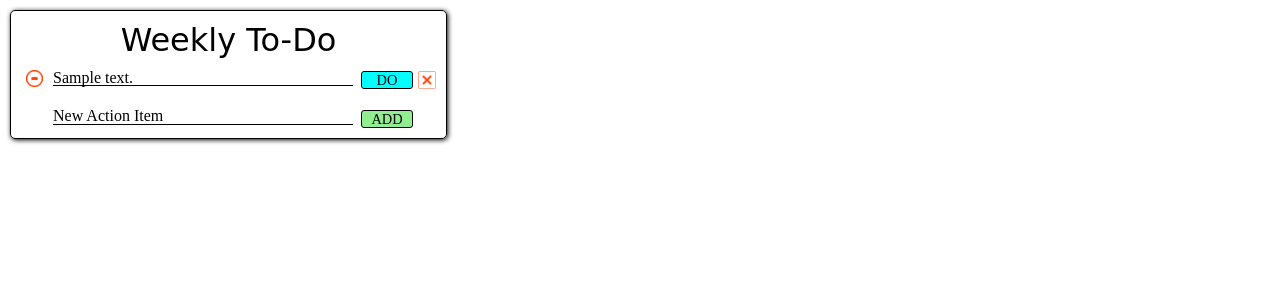
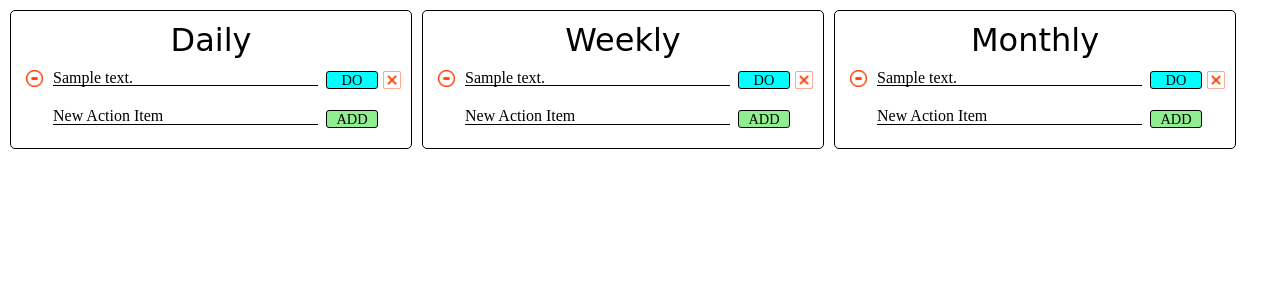
Before and after one commit to okamitb/yet-another-todolist, a Django app: template ToDoSite/todo/templates/todo/index.html in a window 1280 px wide. Shown: the top 300 px of the page. Run offline with Django 3.2, Linux system fonts and the light colour scheme; the template is opened without the code that fills it: most values are stand-ins (such as "Sample title", 1, 10 or a date in 2020).

Commit message:
Not perfect, but some major improvements.  Added two new lists (3 total) for daily, weekly, and monthly tasks.  Also implemented rudimentary authentication system that currently gets the job done.

```diff
--- a/ToDoSite/ToDoSite/settings.py
+++ b/ToDoSite/ToDoSite/settings.py
@@ -126,3 +126,5 @@ STATIC_URL = 'static/'
 # https://docs.djangoproject.com/en/4.1/ref/settings/#default-auto-field
 
 DEFAULT_AUTO_FIELD = 'django.db.models.BigAutoField'
+
+LOGIN_URL = "login"
--- a/ToDoSite/todo/static/todo/style.css
+++ b/ToDoSite/todo/static/todo/style.css
@@ -7,14 +7,16 @@ body {
     margin: 10px;
 }
 
-#list-container {
+.list-container {
     border: 1px solid black;
     border-radius: 5px;
-    box-shadow: 1px 1px 5px;
-    width: 435px;
+    width: 400px;
+    padding-bottom: 10px;
+    float: left;
+    margin-right: 10px;
 }
 
-#weekly_title {
+.list_title {
     margin-top: 10px;
     width: 100%;
     text-align: center;
@@ -22,14 +24,14 @@ body {
     font-size: 200%;
 }
 
-.action-item-container, .empty-action-item-container {
+.task-container, .empty-task-container {
     padding: 5px 10px 5px 10px;
     margin: 5px;
-    width: 410px;
+    width: 375px;
     overflow: auto;
 }
 
-.empty-action-item-container {
+.empty-task-container {
     padding-left: 37px;
 }
 
@@ -48,10 +50,10 @@ input {
   all: unset;
 }
 
-.action-item-input, .action-item-text {
+.task-input, .task-text {
     height: 16px;
     margin-bottom: 1px;
-    width: 300px;
+    width: 265px;
     float: left;
     border-bottom: 1px solid black;
 }
--- a/ToDoSite/todo/templates/todo/index.html
+++ b/ToDoSite/todo/templates/todo/index.html
@@ -1,47 +1,141 @@
 {% extends "todo/base.html" %}
 {% load static %}
 {% block content %}
-    <div id="list-container">
-        <div id="weekly_title">
-            Weekly To-Do
+    <div class="list-container">
+        <div class="list_title">
+            Daily
         </div>
-        {% if list %}
-        {% for ActionItem in list %}
-        <div class="action-item-container">
-            {% if ActionItem.completed %}
+        {% if daily_list %}
+        {% for Task in daily_list %}
+        <div class="task-container">
+            {% if Task.completed %}
             <div class="completeness-image-container">
                 <img class="completeness_icon" src="{% static 'todo/completed.png' %}" alt="Completed"/>
             </div>
-            <div class="action-item-text">
-                <del>{{ ActionItem.text }}</del>
+            <div class="task-text">
+                <del>{{ Task.text }}</del>
             </div>
-            <div class="delete_button" onclick="location.href='{% url "delete-action-item" ActionItem.id %}'">
+            <div class="delete_button" onclick="location.href='{% url "delete-task" Task.id %}'">
                 <img class="delete_icon" src="{% static 'todo/delete.png' %}" alt="Delete"/>
             </div>
             <div class="transition_button_container">
-                <div class="transition_button" onclick="location.href='{% url "swap-status" ActionItem.id %}'">UNDO</div>
+                <div class="transition_button" onclick="location.href='{% url "swap-status" Task.id %}'">UNDO</div>
             </div>
             {% else %}
             <div class="completeness-image-container">
                 <img class="completeness_icon" src="{% static 'todo/incomplete.png' %}" alt="Incomplete"/>
             </div>
-            <div class="action-item-text">
-                {{ ActionItem.text }}
+            <div class="task-text">
+                {{ Task.text }}
             </div>
-            <div class="delete_button" onclick="location.href='{% url "delete-action-item" ActionItem.id %}'">
+            <div class="delete_button" onclick="location.href='{% url "delete-task" Task.id %}'">
                 <img class="delete_icon" src="{% static 'todo/delete.png' %}" alt="Delete" />
             </div>
             <div class="transition_button_container">
-                <div class="transition_button" onclick="location.href='{% url "swap-status" ActionItem.id %}'">DO</div>
+                <div class="transition_button" onclick="location.href='{% url "swap-status" Task.id %}'">DO</div>
             </div>
         {% endif %}
         </div>
         {% empty %}
         {% endfor %}
         {% endif %}
-        <div class="empty-action-item-container">
-            <form id="new-action-item-form" action="/add-action-item" method="POST">
-                <input class="action-item-input" type="text" name="action-item-text" value="New Action Item">
+        <div class="empty-task-container">
+            <form id="new-task-form" action="/add-task/D" method="POST">
+                <input class="task-input" type="text" name="task-text" value="New Action Item">
+                <div class="generic_button_container">
+                    <input type="submit" class="add_button" value="ADD">
+                </div>
+            </form>
+        </div>
+    </div>
+    <div class="list-container">
+        <div class="list_title">
+            Weekly
+        </div>
+        {% if weekly_list %}
+        {% for Task in weekly_list %}
+        <div class="task-container">
+            {% if Task.completed %}
+            <div class="completeness-image-container">
+                <img class="completeness_icon" src="{% static 'todo/completed.png' %}" alt="Completed"/>
+            </div>
+            <div class="task-text">
+                <del>{{ Task.text }}</del>
+            </div>
+            <div class="delete_button" onclick="location.href='{% url "delete-task" Task.id %}'">
+                <img class="delete_icon" src="{% static 'todo/delete.png' %}" alt="Delete"/>
+            </div>
+            <div class="transition_button_container">
+                <div class="transition_button" onclick="location.href='{% url "swap-status" Task.id %}'">UNDO</div>
+            </div>
+            {% else %}
+            <div class="completeness-image-container">
+                <img class="completeness_icon" src="{% static 'todo/incomplete.png' %}" alt="Incomplete"/>
+            </div>
+            <div class="task-text">
+                {{ Task.text }}
+            </div>
+            <div class="delete_button" onclick="location.href='{% url "delete-task" Task.id %}'">
+                <img class="delete_icon" src="{% static 'todo/delete.png' %}" alt="Delete" />
+            </div>
+            <div class="transition_button_container">
+                <div class="transition_button" onclick="location.href='{% url "swap-status" Task.id %}'">DO</div>
+            </div>
+        {% endif %}
+        </div>
+        {% empty %}
+        {% endfor %}
+        {% endif %}
+        <div class="empty-task-container">
+            <form id="new-task-form" action="/add-task/W" method="POST">
+                <input class="task-input" type="text" name="task-text" value="New Action Item">
+                <div class="generic_button_container">
+                    <input type="submit" class="add_button" value="ADD">
+                </div>
+            </form>
+        </div>
+    </div>
+    <div class="list-container">
+        <div class="list_title">
+            Monthly
+        </div>
+        {% if monthly_list %}
+        {% for Task in monthly_list %}
+        <div class="task-container">
+            {% if Task.completed %}
+            <div class="completeness-image-container">
+                <img class="completeness_icon" src="{% static 'todo/completed.png' %}" alt="Completed"/>
+            </div>
+            <div class="task-text">
+                <del>{{ Task.text }}</del>
+            </div>
+            <div class="delete_button" onclick="location.href='{% url "delete-task" Task.id %}'">
+                <img class="delete_icon" src="{% static 'todo/delete.png' %}" alt="Delete"/>
+            </div>
+            <div class="transition_button_container">
+                <div class="transition_button" onclick="location.href='{% url "swap-status" Task.id %}'">UNDO</div>
+            </div>
+            {% else %}
+            <div class="completeness-image-container">
+                <img class="completeness_icon" src="{% static 'todo/incomplete.png' %}" alt="Incomplete"/>
+            </div>
+            <div class="task-text">
+                {{ Task.text }}
+            </div>
+            <div class="delete_button" onclick="location.href='{% url "delete-task" Task.id %}'">
+                <img class="delete_icon" src="{% static 'todo/delete.png' %}" alt="Delete" />
+            </div>
+            <div class="transition_button_container">
+                <div class="transition_button" onclick="location.href='{% url "swap-status" Task.id %}'">DO</div>
+            </div>
+        {% endif %}
+        </div>
+        {% empty %}
+        {% endfor %}
+        {% endif %}
+        <div class="empty-task-container">
+            <form id="new-task-form" action="/add-task/M" method="POST">
+                <input class="task-input" type="text" name="task-text" value="New Action Item">
                 <div class="generic_button_container">
                     <input type="submit" class="add_button" value="ADD">
                 </div>
--- a/docker-compose.yml
+++ b/docker-compose.yml
@@ -4,10 +4,10 @@ services:
     image: postgres:latest
     restart: always
     environment:
-      - POSTGRES_USER=${POSTGRES_USER:postgres}
-      - POSTGRES_PASSWORD=${POSTGRES_PASSWORD:postgres}
+      - POSTGRES_USER=${POSTGRES_USER:-postgres}
+      - POSTGRES_PASSWORD=${POSTGRES_PASSWORD:-postgres}
     ports:
-      - '${POSTGRES_PORT:5432}:5432'
+      - '${POSTGRES_PORT:-5432}:5432'
     volumes:
       - db:/var/lib/postgresql/data
 volumes:
```
Also changed, not shown: ToDoSite/todo/forms.py (added, +20 -0 lines), ToDoSite/todo/models.py (+9 -1 lines), ToDoSite/todo/templates/todo/login.html (added, +10 -0 lines), ToDoSite/todo/templates/todo/register.html (added, +10 -0 lines), ToDoSite/todo/urls.py (+5 -3 lines), ToDoSite/todo/views.py (+55 -10 lines), README.md, ToDoSite/todo/migrations/0001_initial.py, 2 other files.
